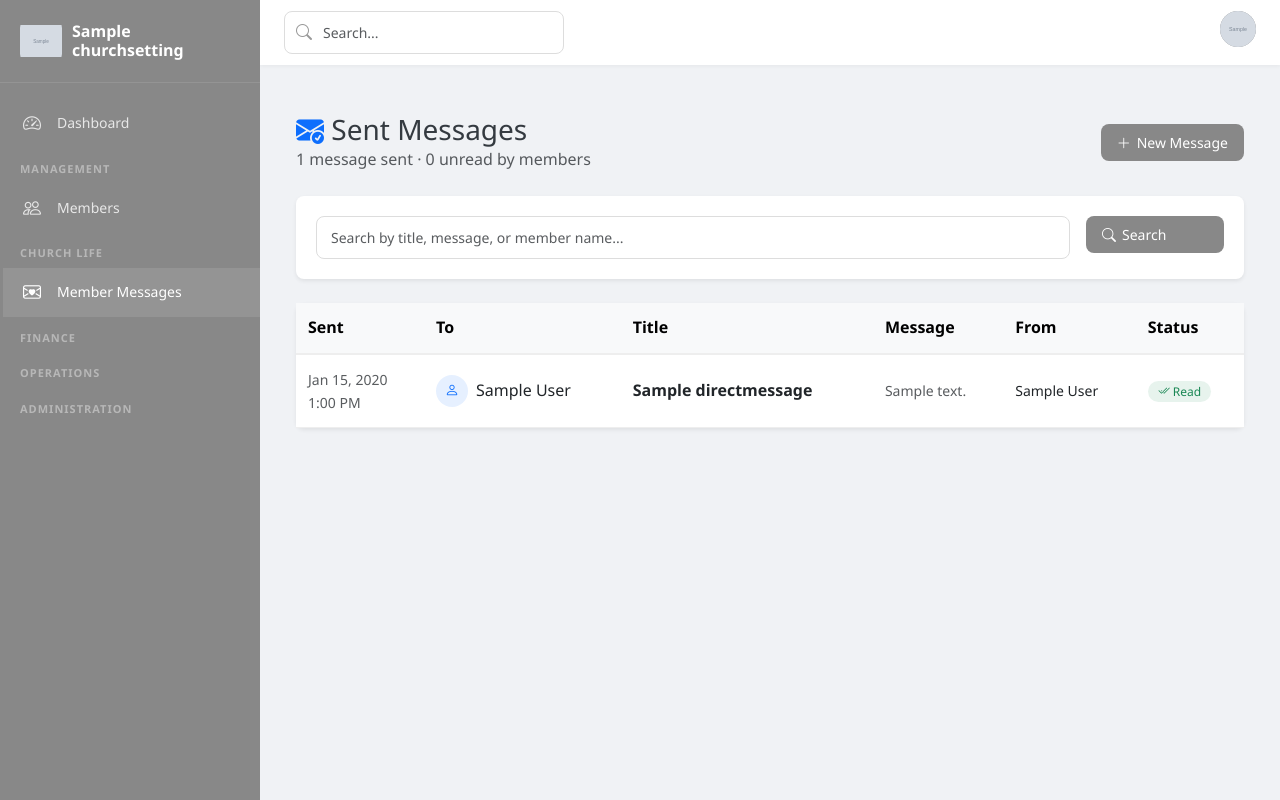
After one commit to mbuguam443/fbmi, a Django app: page /communication/messages/ in a window 1280 px wide. The commit adds this page. Run offline with Django 4.2, Linux system fonts and the light colour scheme; a user stored in the database is signed in; tables that the repository leaves empty hold one stand-in row (values such as "Sample post"); grey boxes marked "Sample" are stand-in pictures.

Commit message:
Add direct messaging from pastor to individual members
Pastor can send personal messages to members from the dashboard. Member receives in-app notification alert and push notification on their phone. Includes message history with read/delivered status.

```diff
--- a/communication/urls.py
+++ b/communication/urls.py
@@ -8,4 +8,6 @@ urlpatterns = [
     path('create/', views.AnnouncementCreateView.as_view(), name='announcement_create'),
     path('<int:pk>/edit/', views.AnnouncementUpdateView.as_view(), name='announcement_edit'),
     path('<int:pk>/delete/', views.AnnouncementDeleteView.as_view(), name='announcement_delete'),
+    path('messages/', views.DirectMessageListView.as_view(), name='message_list'),
+    path('messages/send/', views.DirectMessageCreateView.as_view(), name='message_create'),
 ]
--- a/communication/views.py
+++ b/communication/views.py
@@ -1,9 +1,10 @@
-from django.contrib import messages
+from django.contrib import messages as django_messages
 from django.contrib.auth.mixins import LoginRequiredMixin
+from django.shortcuts import redirect
 from django.urls import reverse_lazy
-from django.views.generic import ListView, CreateView, UpdateView, DeleteView
+from django.views.generic import ListView, CreateView, UpdateView, DeleteView, TemplateView
 from accounts.views import ContentWriteMixin
-from .models import Announcement
+from .models import Announcement, DirectMessage
 
 
 class AnnouncementListView(LoginRequiredMixin, ListView):
@@ -37,7 +38,7 @@ class AnnouncementCreateView(LoginRequiredMixin, ContentWriteMixin, CreateView):
     success_url = reverse_lazy('communication:announcement_list')
 
     def form_valid(self, form):
-        messages.success(self.request, 'Announcement created successfully.')
+        django_messages.success(self.request, 'Announcement created successfully.')
         return super().form_valid(form)
 
 
@@ -48,7 +49,7 @@ class AnnouncementUpdateView(LoginRequiredMixin, ContentWriteMixin, UpdateView):
     success_url = reverse_lazy('communication:announcement_list')
 
     def form_valid(self, form):
-        messages.success(self.request, 'Announcement updated successfully.')
+        django_messages.success(self.request, 'Announcement updated successfully.')
         return super().form_valid(form)
 
 
@@ -58,5 +59,95 @@ class AnnouncementDeleteView(LoginRequiredMixin, ContentWriteMixin, DeleteView):
     success_url = reverse_lazy('communication:announcement_list')
 
     def delete(self, request, *args, **kwargs):
-        messages.success(request, 'Announcement deleted successfully.')
+        django_messages.success(request, 'Announcement deleted successfully.')
         return super().delete(request, *args, **kwargs)
+
+
+class DirectMessageListView(LoginRequiredMixin, ListView):
+    """List of messages sent to members."""
+    model = DirectMessage
+    template_name = 'communication/message_list.html'
+    context_object_name = 'direct_messages'
+    paginate_by = 20
+
+    def get_queryset(self):
+        queryset = super().get_queryset().select_related('member', 'sender')
+        search = self.request.GET.get('search', '').strip()
+        if search:
+            from django.db.models import Q
+            queryset = queryset.filter(
+                Q(title__icontains=search)
+                | Q(message__icontains=search)
+                | Q(member__first_name__icontains=search)
+                | Q(member__last_name__icontains=search)
+            )
+        return queryset
+
+    def get_context_data(self, **kwargs):
+        context = super().get_context_data(**kwargs)
+        context['search'] = self.request.GET.get('search', '')
+        context['total_sent'] = DirectMessage.objects.count()
+        context['unread_count'] = DirectMessage.objects.filter(is_read=False).count()
+        return context
+
+
+class DirectMessageCreateView(LoginRequiredMixin, ContentWriteMixin, TemplateView):
+    """Send a message to an individual member (they get an in-app alert + push notification)."""
+    template_name = 'communication/message_form.html'
+
+    def get_context_data(self, **kwargs):
+        context = super().get_context_data(**kwargs)
+        from members.models import Member
+        context['members'] = Member.objects.filter(
+            user__isnull=False, user__is_active=True
+        ).select_related('user').order_by('first_name', 'last_name')
+        context['recent_messages'] = DirectMessage.objects.select_related('member')[:5]
+        return context
+
+    def post(self, request, *args, **kwargs):
+        from members.models import Member
+        from api.notify import notify_user
+
+        member_id = request.POST.get('member', '').strip()
+        title = request.POST.get('title', '').strip()
+        message = request.POST.get('message', '').strip()
+
+        if not member_id:
+            django_messages.error(request, 'Please select a member.')
+            return redirect('communication:message_create')
+        if not title:
+            django_messages.error(request, 'Please enter a title.')
+            return redirect('communication:message_create')
+        if not message:
+            django_messages.error(request, 'Please enter a message.')
+            return redirect('communication:message_create')
+
+        try:
+            member = Member.objects.get(pk=member_id)
+        except Member.DoesNotExist:
+            django_messages.error(request, 'Member not found.')
+            return redirect('communication:message_create')
+
+        dm = DirectMessage.objects.create(
+            sender=request.user,
+            member=member,
+            title=title[:200],
+            message=message,
+        )
+
+        # Send in-app notification + push to the member's devices
+        target_user = getattr(member, 'user', None)
+        if target_user and target_user.is_active:
+            try:
+                notify_user(
+                    target_user,
+                    message,
+                    title=f'Message from {request.user.get_full_name() or request.user.username}',
+                    kind='message',
+                    url='/notifications/',
+                )
+            except Exception:
+                pass
+
+        django_messages.success(request, f'Message sent to {member.first_name} {member.last_name}.')
+        return redirect('communication:message_list')
--- a/templates/admin/base.html
+++ b/templates/admin/base.html
@@ -165,8 +165,9 @@
             <a href="{% url 'sunday_school:course_list' %}" class="{% if '/sunday-school' in request.path %}active{% endif %}"><i class="bi bi-mortarboard"></i> Sunday School</a>
             {% endif %}
             {% if allowed_modules is None or 'announcements' in allowed_modules %}
-            <a href="{% url 'communication:announcement_list' %}" class="{% if '/communication' in request.path %}active{% endif %}"><i class="bi bi-megaphone"></i> Announcements</a>
+            <a href="{% url 'communication:announcement_list' %}" class="{% if '/communication' in request.path and '/communication/messages' not in request.path %}active{% endif %}"><i class="bi bi-megaphone"></i> Announcements</a>
             {% endif %}
+            <a href="{% url 'communication:message_list' %}" class="{% if '/communication/messages' in request.path %}active{% endif %}"><i class="bi bi-envelope-heart"></i> Member Messages</a>
 
             {% if user.is_admin_user or user.is_finance %}
             <div class="sidebar-section">Finance</div>
--- /dev/null
+++ b/templates/communication/message_list.html
@@ -0,0 +1,112 @@
+{% extends "admin/base.html" %}
+{% load static humanize %}
+
+{% block title %}Sent Messages{% endblock %}
+
+{% block content %}
+<div class="container-fluid py-4">
+    <div class="d-flex justify-content-between align-items-center mb-4">
+        <div>
+            <h1 class="h3 mb-0">
+                <i class="bi bi-envelope-check-fill text-primary"></i> Sent Messages
+            </h1>
+            <p class="text-muted mb-0">{{ total_sent }} message{{ total_sent|pluralize }} sent · {{ unread_count }} unread by members</p>
+        </div>
+        <a href="{% url 'communication:message_create' %}" class="btn btn-primary">
+            <i class="bi bi-plus-lg"></i> New Message
+        </a>
+    </div>
+
+    <div class="card border-0 shadow-sm mb-4">
+        <div class="card-body">
+            <form method="get" class="row g-3">
+                <div class="col-md-10">
+                    <input type="text" name="search" class="form-control" placeholder="Search by title, message, or member name..." value="{{ search }}">
+                </div>
+                <div class="col-md-2">
+                    <button type="submit" class="btn btn-primary w-100"><i class="bi bi-search"></i> Search</button>
+                </div>
+            </form>
+        </div>
+    </div>
+
+    <div class="card border-0 shadow-sm">
+        <div class="card-body p-0">
+            <div class="table-responsive">
+                <table class="table table-hover mb-0 align-middle">
+                    <thead class="table-light">
+                        <tr>
+                            <th>Sent</th>
+                            <th>To</th>
+                            <th>Title</th>
+                            <th>Message</th>
+                            <th>From</th>
+                            <th>Status</th>
+                        </tr>
+                    </thead>
+                    <tbody>
+                        {% for dm in direct_messages %}
+                        <tr>
+                            <td>
+                                <small class="text-muted">{{ dm.sent_at|date:"M d, Y" }}</small>
+                                <small class="text-muted d-block">{{ dm.sent_at|date:"g:i A" }}</small>
+                            </td>
+                            <td>
+                                <div class="d-flex align-items-center">
+                                    <div class="bg-primary bg-opacity-10 rounded-circle d-flex align-items-center justify-content-center me-2" style="width:32px;height:32px;">
+                                        <i class="bi bi-person text-primary small"></i>
+                                    </div>
+                                    <span class="fw-medium">{{ dm.member.first_name }} {{ dm.member.last_name }}</span>
+                                </div>
+                            </td>
+                            <td><span class="fw-semibold">{{ dm.title }}</span></td>
+                            <td><small class="text-muted">{{ dm.message|truncatechars:60 }}</small></td>
+                            <td>
+                                {% if dm.sender %}
+                                <small>{{ dm.sender.get_full_name|default:dm.sender.username }}</small>
+                                {% else %}
+                                <small class="text-muted">--</small>
+                                {% endif %}
+                            </td>
+                            <td>
+                                {% if dm.is_read %}
+                                <span class="badge bg-success bg-opacity-10 text-success"><i class="bi bi-check2-all"></i> Read</span>
+                                {% else %}
+                                <span class="badge bg-warning bg-opacity-10 text-warning"><i class="bi bi-envelope"></i> Delivered</span>
+                                {% endif %}
+                            </td>
+                        </tr>
+                        {% empty %}
+                        <tr>
+                            <td colspan="6" class="text-center py-5 text-muted">
+                                <i class="bi bi-envelope fs-1 d-block mb-3"></i>
+                                <h5>No messages sent yet</h5>
+                                <p class="small">Send a personal message to a member.</p>
+                                <a href="{% url 'communication:message_create' %}" class="btn btn-sm btn-primary">
+                                    <i class="bi bi-plus-lg"></i> Send First Message
+                                </a>
+                            </td>
+                        </tr>
+                        {% endfor %}
+                    </tbody>
+                </table>
+            </div>
+        </div>
+        {% if is_paginated %}
+        <div class="card-footer bg-white border-0">
+            <nav>
+                <ul class="pagination pagination-sm justify-content-center mb-0">
+                    {% if page_obj.has_previous %}
+                    <li class="page-item"><a class="page-link" href="?page={{ page_obj.previous_page_number }}&search={{ search }}">&laquo;</a></li>
+                    {% endif %}
+                    <li class="page-item active"><span class="page-link">{{ page_obj.number }} of {{ page_obj.paginator.num_pages }}</span></li>
+                    {% if page_obj.has_next %}
+                    <li class="page-item"><a class="page-link" href="?page={{ page_obj.next_page_number }}&search={{ search }}">&raquo;</a></li>
+                    {% endif %}
+                </ul>
+            </nav>
+        </div>
+        {% endif %}
+    </div>
+</div>
+{% endblock %}
```
Also changed, not shown: api/notify.py (+60 -0 lines), communication/models.py (+17 -0 lines), templates/communication/message_form.html (added, +103 -0 lines), communication/migrations/0002_directmessage.py (added).
